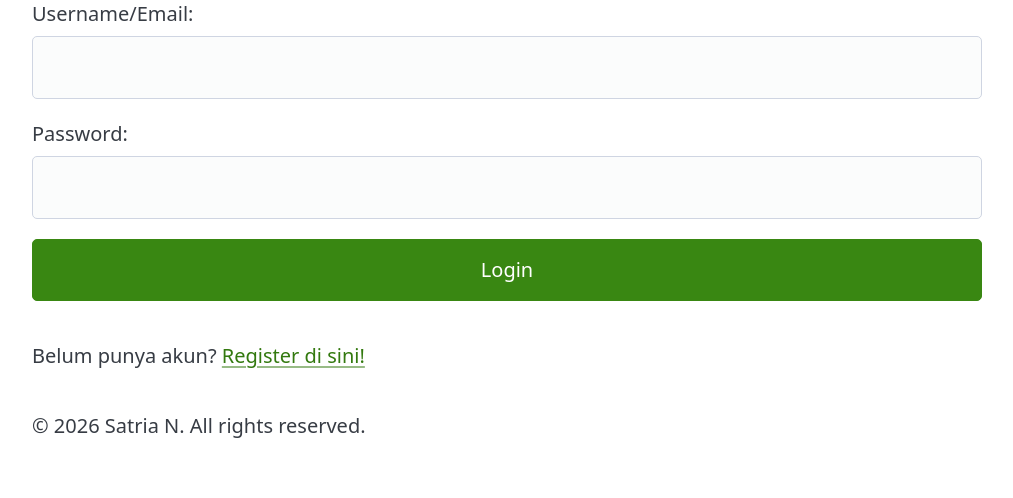
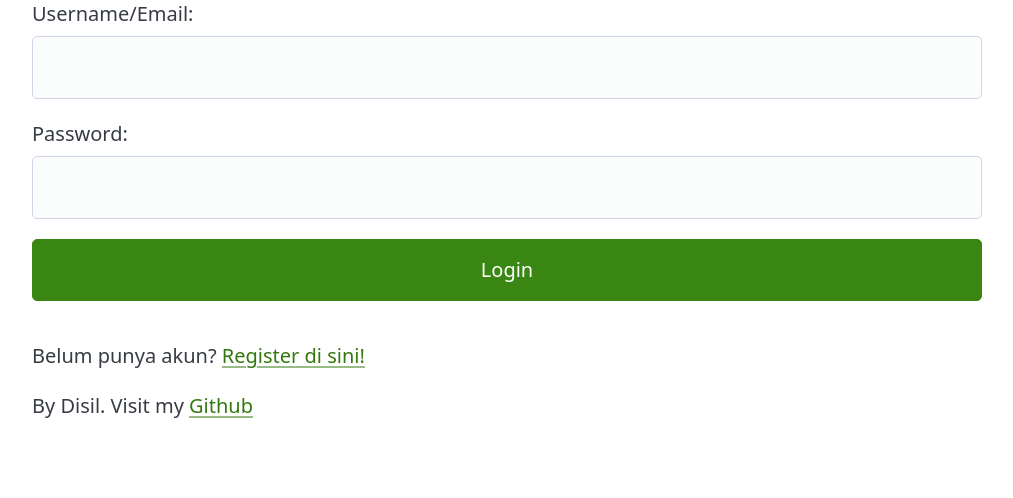
Before and after one commit to Disil/resonator, a Flask app: page /login in a window 1280 px wide. Shown: the part 200-698 px from the top of the page, without its empty margins (133-1146 px from the left). Run offline with Flask 3, Linux system fonts and the light colour scheme.

Commit message:
added favicon

```diff
--- a/templates/base.html
+++ b/templates/base.html
@@ -4,6 +4,7 @@
     <meta charset="UTF-8">
     <meta name="viewport" content="width=device-width, initial-scale=1.0">
     <meta http-equiv="X-UA-Compatible" content="ie=edge">
+    <link rel="icon" href="{{ url_for('static', filename='favicon-32x32.png') }}">
     <link rel="stylesheet" href="{{ url_for('static', filename='pico.conditional.green.css') }}">
     <title>Resonator - {% block title %}{% endblock %}</title>
 </head>
@@ -27,12 +28,8 @@
     <main class="container">
         {% block main %}{% endblock %}
     </main>
-    <footer class="pico">
-        <nav class="container">
-            <ul>
-                <li>&copy; 2026 Satria N. All rights reserved.</li>
-            </ul>
-        </nav>
+    <footer class="pico container">
+        <p>By Disil. Visit my <a href="https://github.com/Disil" target="_blank">Github</a></p>
     </footer>
 </body>
 </html>
--- a/templates/edit_note.html
+++ b/templates/edit_note.html
@@ -47,7 +47,6 @@
     const easyMDE = new EasyMDE({
         element: document.getElementById("markdown-editor"),
         spellChecker: false,
-        autoDownloadFontAwesome: true,
         toolbar: [
             "bold", "italic", "strikethrough", "heading", "|",
             "quote", "unordered-list", "ordered-list", "|",
@@ -55,7 +54,7 @@
             "preview", "side-by-side", "fullscreen", "|",
             "guide", "undo", "redo"
         ],
-        lineNumbers: true,
+        lineNumbers: false,
         lineWrapping: true,
         previewClass: "editor-preview"
     });
```
Also changed, not shown: static/favicon-32x32.png (added).
